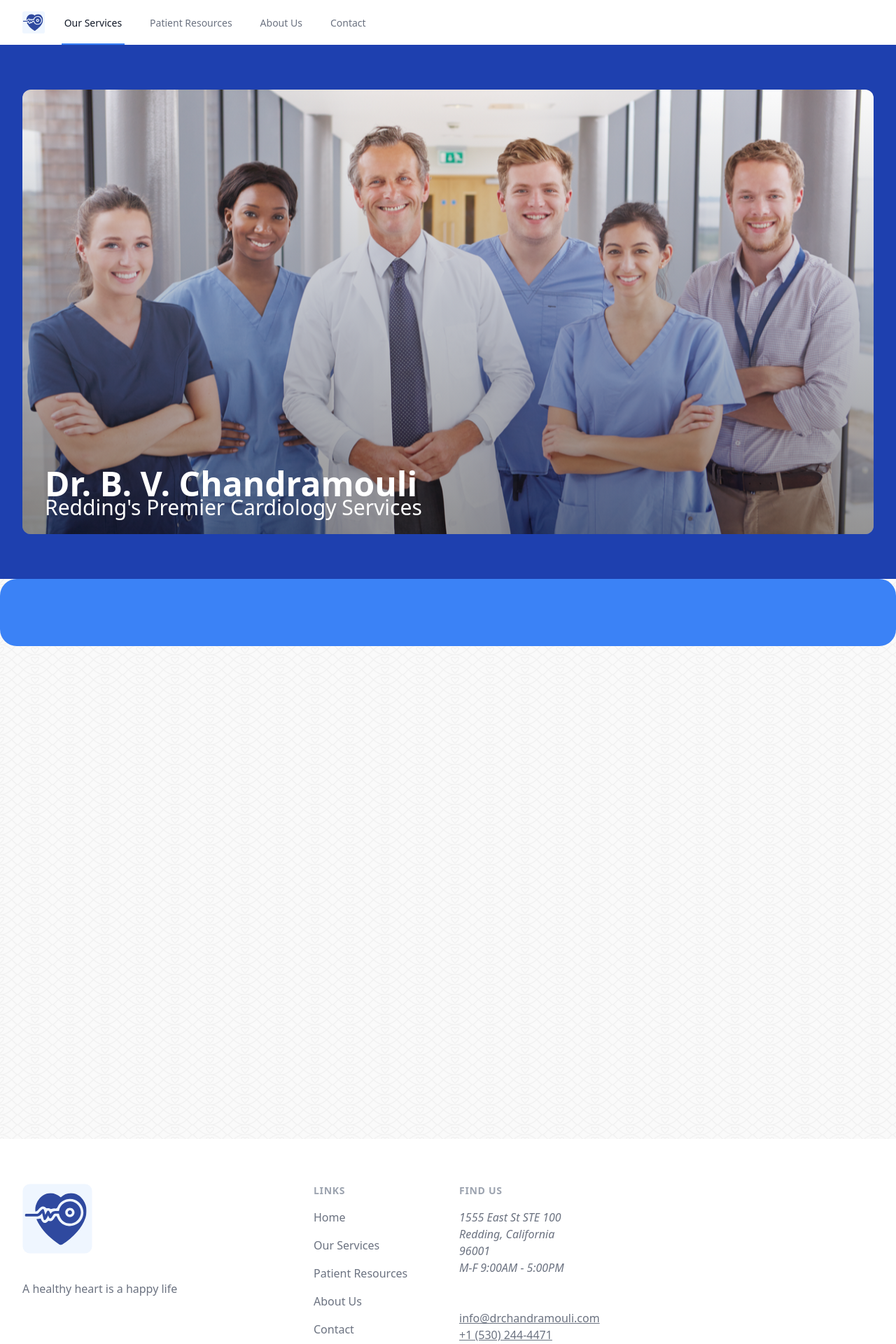
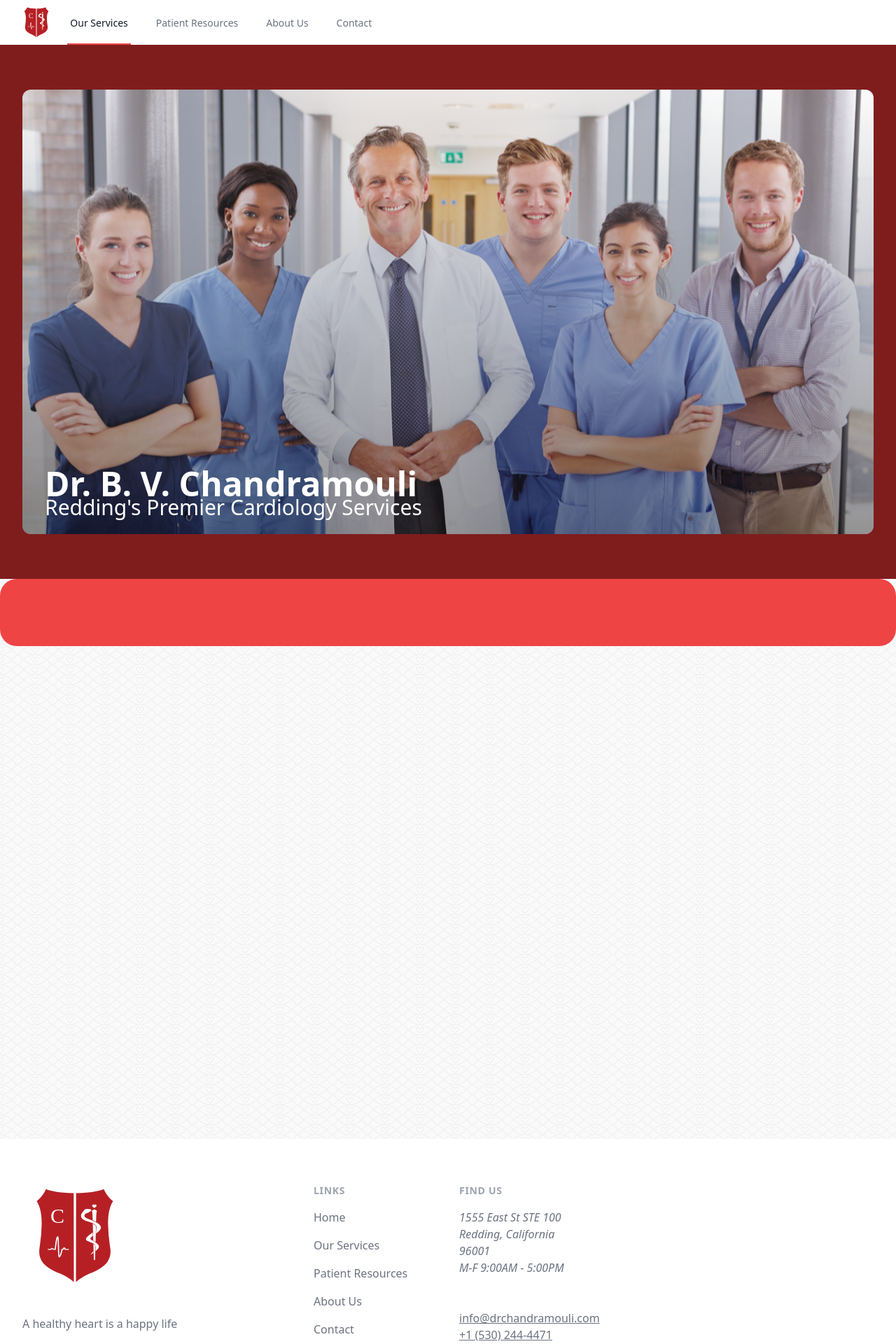
Before and after one commit to ladderdesigns/doctor-template-1, a Next.js app: page / in a window 1280 px wide. Shown: the top 1920 px of the page at 70% size. Built offline with nearby package versions, Linux system fonts and the light colour scheme; grey boxes are pictures that could not be loaded.

Commit message:
chore: theme to red

```diff
--- a/src/components/layout/Footer.tsx
+++ b/src/components/layout/Footer.tsx
@@ -107,9 +107,9 @@ export default function Footer() {
         <div className="xl:gap-8 xl:grid xl:grid-cols-3">
           <div className="space-y-8 xl:col-span-1">
             <Image
-              width={100}
-              height={100}
-              src="/logo.svg"
+              width={150}
+              height={150}
+              src="/logo2.svg"
               alt="Chandramouli logo"
             />
             <p className="text-base text-gray-500">
--- a/src/components/layout/Navbar2.tsx
+++ b/src/components/layout/Navbar2.tsx
@@ -16,21 +16,21 @@ export default function Example() {
               <div className="flex">
                 <div className="flex flex-shrink-0 items-center">
                   <img
-                    className="block h-8 w-auto lg:hidden"
-                    src="/logo.svg"
+                    className="block h-12 w-auto lg:hidden"
+                    src="/logo2.svg"
                     alt="Workflow"
                   />
                   <img
-                    className="h-8 hidden w-auto lg:block"
-                    src="/logo.svg"
+                    className="h-12 hidden w-auto lg:block"
+                    src="/logo2.svg"
                     alt="Workflow"
                   />
                 </div>
                 <div className="hidden sm:flex sm:ml-6 sm:space-x-8">
-                  {/* Current: "border-blue-500 text-gray-900", Default: "border-transparent text-gray-500 hover:border-gray-300 hover:text-gray-700" */}
+                  {/* Current: "border-red-500 text-gray-900", Default: "border-transparent text-gray-500 hover:border-gray-300 hover:text-gray-700" */}
                   <a
                     href="our-services"
-                    className="border-b-2 border-blue-500 font-medium inline-flex items-center pt-1 px-1 text-gray-900 text-sm"
+                    className="border-b-2 border-red-500 font-medium inline-flex items-center pt-1 px-1 text-gray-900 text-sm"
                   >
                     Our Services
                   </a>
@@ -56,7 +56,7 @@ export default function Example() {
               </div>
               <div className="-mr-2 flex items-center sm:hidden">
                 {/* Mobile menu button */}
-                <Disclosure.Button className="focus:outline-none focus:ring-2 focus:ring-blue-500 focus:ring-inset hover:bg-gray-100 hover:text-gray-500 inline-flex items-center justify-center p-2 rounded-md text-gray-400">
+                <Disclosure.Button className="focus:outline-none focus:ring-2 focus:ring-inset focus:ring-red-500 hover:bg-gray-100 hover:text-gray-500 inline-flex items-center justify-center p-2 rounded-md text-gray-400">
                   <span className="sr-only">Open main menu</span>
                   {open ? (
                     <XIcon className="block h-6 w-6" aria-hidden="true" />
@@ -70,11 +70,11 @@ export default function Example() {
 
           <Disclosure.Panel className="sm:hidden">
             <div className="pb-3 pt-2 space-y-1">
-              {/* Current: "bg-blue-50 border-blue-500 text-blue-700", Default: "border-transparent text-gray-500 hover:bg-gray-50 hover:border-gray-300 hover:text-gray-700" */}
+              {/* Current: "bg-red-50 border-red-500 text-red-700", Default: "border-transparent text-gray-500 hover:bg-gray-50 hover:border-gray-300 hover:text-gray-700" */}
               <Disclosure.Button
                 as="a"
                 href="our-services"
-                className="bg-blue-50 block border-blue-500 border-l-4 font-medium pl-3 pr-4 py-2 text-base text-blue-700"
+                className="bg-red-50 block border-l-4 border-red-500 font-medium pl-3 pr-4 py-2 text-base text-red-700"
               >
                 Our Services
               </Disclosure.Button>
--- a/src/pages/index.tsx
+++ b/src/pages/index.tsx
@@ -13,7 +13,7 @@ export default function Index() {
       <main>
         <section className="">
           <Background image="pattern2.png" width={300} height={300}>
-            <div className="bg-blue-800 py-16 w-full">
+            <div className="bg-red-900 py-16 w-full">
               <div className="-pb-24 max-w-md mx-auto px-4 relative sm:max-w-3xl sm:px-6 lg:max-w-7xl lg:px-8">
                 <div className="relative">
                   <div className="absolute bg-gradient-to-t from-black h-full opacity-40 rounded-xl via-gray-500 w-full" />
@@ -35,7 +35,7 @@ export default function Index() {
             </div>
 
             <div className="bg-transparent h-screen">
-              <div className="-pb-24 bg-blue-500 h-24 max-w-md mx-auto px-4 relative rounded-3xl sm:max-w-3xl sm:px-6 lg:max-w-7xl lg:px-8"></div>
+              <div className="-pb-24 bg-red-500 h-24 max-w-md mx-auto px-4 relative rounded-3xl sm:max-w-3xl sm:px-6 lg:max-w-7xl lg:px-8"></div>
             </div>
           </Background>
         </section>
```
Also changed, not shown: public/logo2.svg (added).
